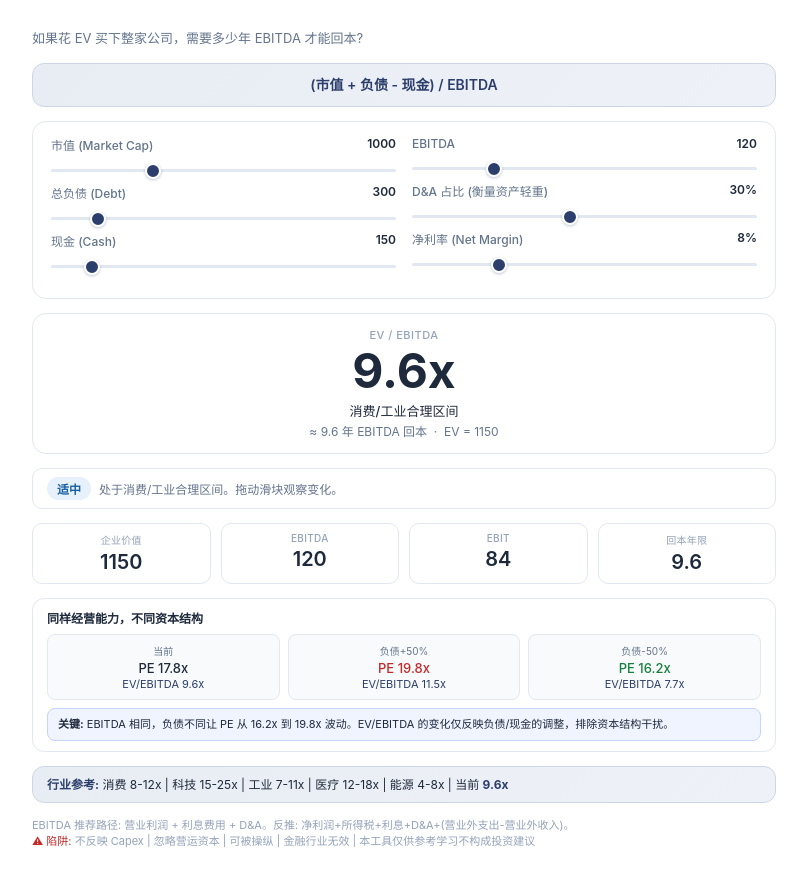
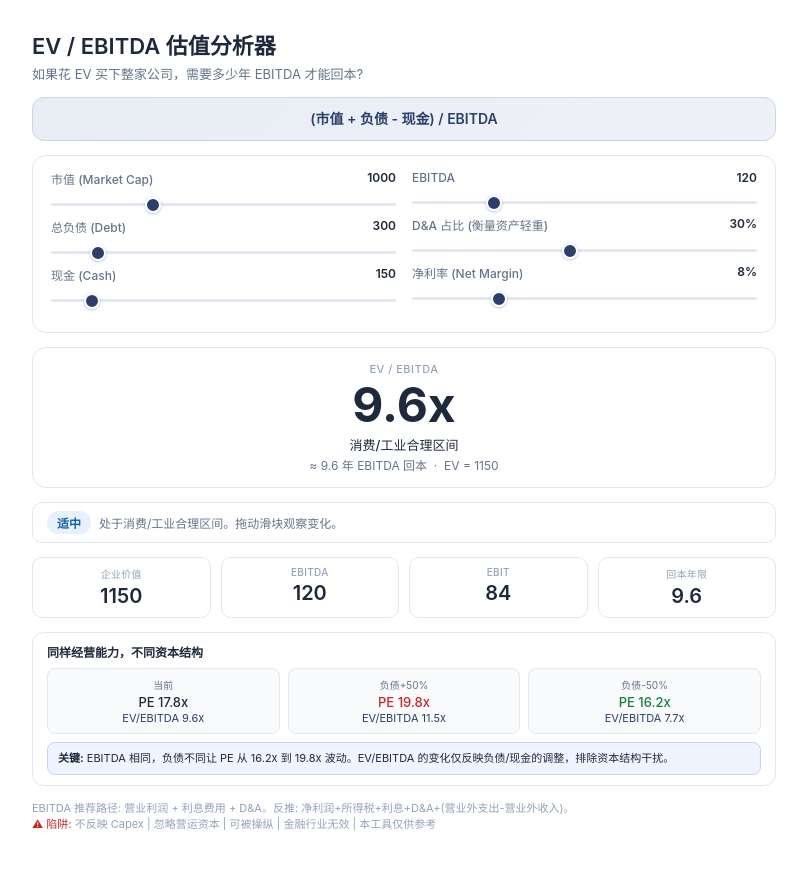
Before and after one commit to Sunyh-gi/valuation-simulators, a plain HTML site: page ev/ev-ebitda-simulator.html in a window 1280 px wide. Shown: the whole page, without its empty margins (236-1043 px from the left). Drawn offline with Linux system fonts and the light colour scheme.

Commit message:
add title back, remove industry ref, keep height

```diff
--- a/ev/ev-ebitda-simulator.html
+++ b/ev/ev-ebitda-simulator.html
@@ -97,7 +97,8 @@ h1{font-size:22px;font-weight:600;margin-bottom:4px}
 </head>
 <body>
 
-<p class="subtitle" style="margin-bottom:16px">如果花 EV 买下整家公司，需要多少年 EBITDA 才能回本?</p>
+<h1>EV / EBITDA 估值分析器</h1>
+<p class="subtitle">如果花 EV 买下整家公司，需要多少年 EBITDA 才能回本?</p>
 
 <div class="f-card">(市值 + 负债 - 现金) / EBITDA</div>
 
@@ -163,13 +164,9 @@ h1{font-size:22px;font-weight:600;margin-bottom:4px}
   </div>
 </div>
 
-<div class="cross">
-  <strong>行业参考:</strong> 消费 8-12x | 科技 15-25x | 工业 7-11x | 医疗 12-18x | 能源 4-8x | 当前 <strong id="curRef">9.8x</strong>
-</div>
-
-<p class="fn">
+<div class="fn">
   EBITDA 推荐路径: 营业利润 + 利息费用 + D&A。反推: 净利润+所得税+利息+D&A+(营业外支出-营业外收入)。<br>
-  <em>&#x26A0; 陷阱:</em> 不反映 Capex | 忽略营运资本 | 可被操纵 | 金融行业无效 | 本工具仅供参考学习不构成投资建议
+  <em>&#x26A0; 陷阱:</em> 不反映 Capex | 忽略营运资本 | 可被操纵 | 金融行业无效 | 本工具仅供参考
 </p>
 
 <script>
@@ -193,7 +190,6 @@ document.getElementById('ebitMc').textContent=f(ebit)
 document.getElementById('heroVal').textContent=m>0?f1(m)+'x':'N/A'
 document.getElementById('payback').textContent=m>0?f1(m):'N/A'
 document.getElementById('pbMc').textContent=m>0?f1(m):'N/A'
-document.getElementById('curRef').textContent=m>0?f1(m)+'x':'N/A'
 var sb=document.getElementById('sb'),sd=document.getElementById('sd'),hd=document.getElementById('heroDesc')
 if(m<6){sb.textContent='偏低';sb.className='sb g';sd.textContent='低于多数行业区间。可能低估,也可能存在结构性风险。';hd.textContent='低于行业均值'}
 else if(m<12){sb.textContent='适中';sb.className='sb bl';sd.textContent='处于消费/工业合理区间。拖动滑块观察变化。';hd.textContent='消费/工业合理区间'}
```
